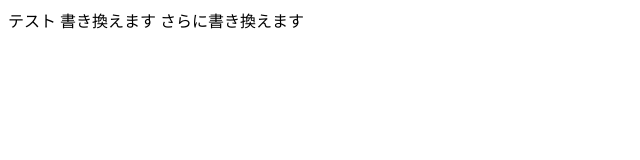
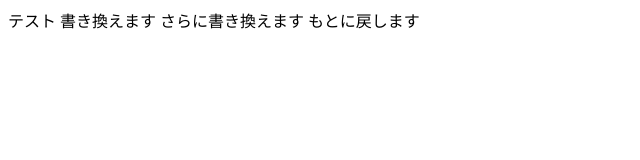
Before and after one commit to D-kosei/241205120-git-workshop, a plain HTML site: page index.html in a window 1280 px wide. Shown: the whole page, without its empty margins (0-640 px from the left). Drawn offline with Linux system fonts and the light colour scheme.

Commit message:
あえて
元に戻します

```diff
--- a/index.html
+++ b/index.html
@@ -8,5 +8,6 @@
     テスト
     書き換えます
     さらに書き換えます
+    もとに戻します
   </body>
 </html>
```
